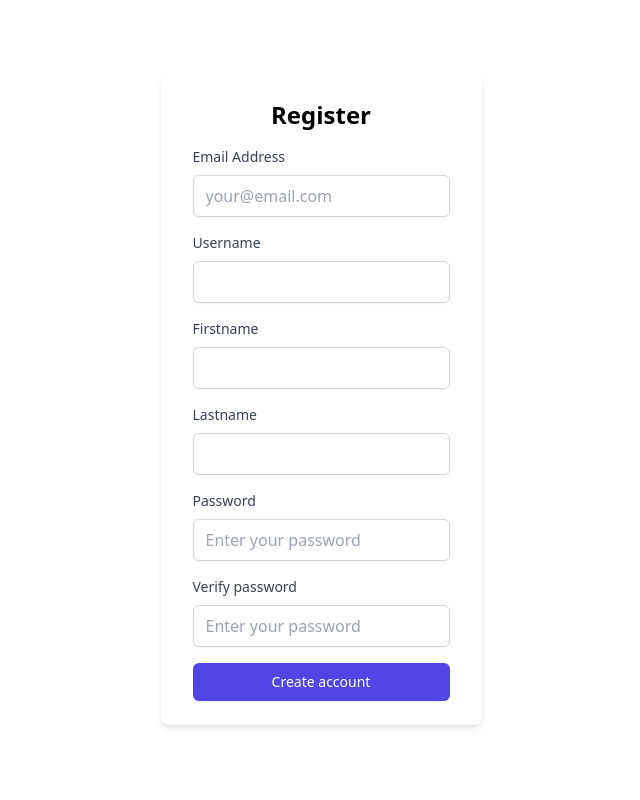
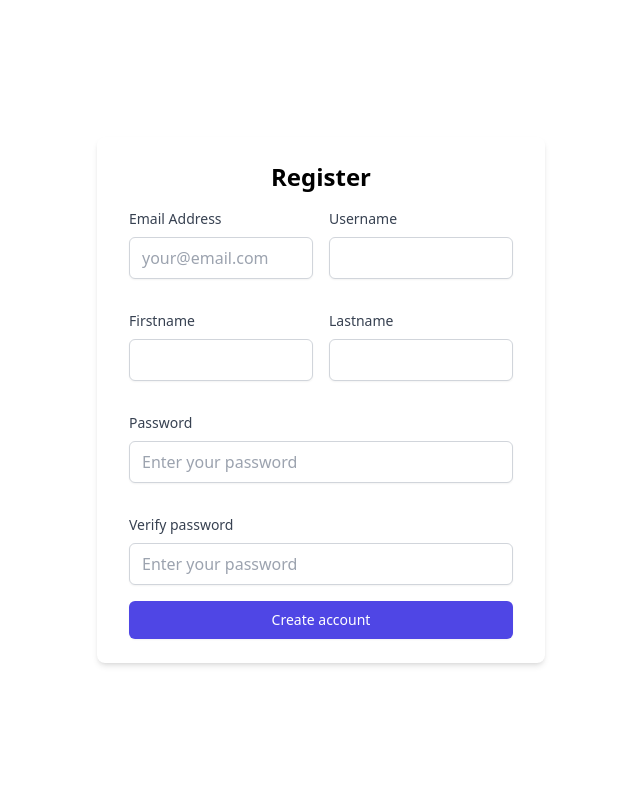
Before and after one commit to DanteLopezL/fastapi_mvc, a FastAPI app: page /auth/register in a window 1280 px wide. Shown: the part 76-876 px from the top of the page, without its empty margins (319-959 px from the left). Run offline with FastAPI, Linux system fonts and the light colour scheme; some libraries are stand-ins or nearby versions.

Commit message:
Reordered fields in the form

```diff
--- a/app/templates/register.html
+++ b/app/templates/register.html
@@ -4,6 +4,7 @@
     <div class="bg-white dark:bg-gray-800 shadow-md rounded-lg px-8 py-6 max-w-md">
         <h1 class="text-2xl font-bold text-center mb-4 dark:text-gray-200">Register</h1>
         <form action="#">
+            <div class="grid grid-cols-2 gap-4">
                 <div class="mb-4">
                     <label for="email" class="block text-sm font-medium text-gray-700 dark:text-gray-300 mb-2">Email
                         Address</label>
@@ -32,19 +33,20 @@
                         class="shadow-sm rounded-md w-full px-3 py-2 border border-gray-300 focus:outline-none focus:ring-indigo-500 focus:border-indigo-500"
                         required>
                 </div>
-            <div class="mb-4">
+                <div class="mb-4 col-span-2">
                     <label for="password"
                         class="block text-sm font-medium text-gray-700 dark:text-gray-300 mb-2">Password</label>
                     <input type="password" id="password"
                         class="shadow-sm rounded-md w-full px-3 py-2 border border-gray-300 focus:outline-none focus:ring-indigo-500 focus:border-indigo-500"
                         placeholder="Enter your password" required>
                 </div>
-            <div class="mb-4">
+                <div class="mb-4 col-span-2">
                     <label for="password" class="block text-sm font-medium text-gray-700 dark:text-gray-300 mb-2">Verify
                         password</label>
                     <input type="password" id="password"
                         class="shadow-sm rounded-md w-full px-3 py-2 border border-gray-300 focus:outline-none focus:ring-indigo-500 focus:border-indigo-500"
                         placeholder="Enter your password" required>
+                </div>
             </div>
             <button type="submit"
                 class="w-full flex justify-center py-2 px-4 border border-transparent rounded-md shadow-sm text-sm font-medium text-white bg-indigo-600 hover:bg-indigo-700 focus:outline-none focus:ring-2 focus:ring-offset-2 focus:ring-indigo-500">Create
@@ -52,5 +54,3 @@
         </form>
     </div>
 </div>
-
-<script src="../static/htmx.min.js"></script>
```
Lines whose indentation alone changed are shown as unchanged.
